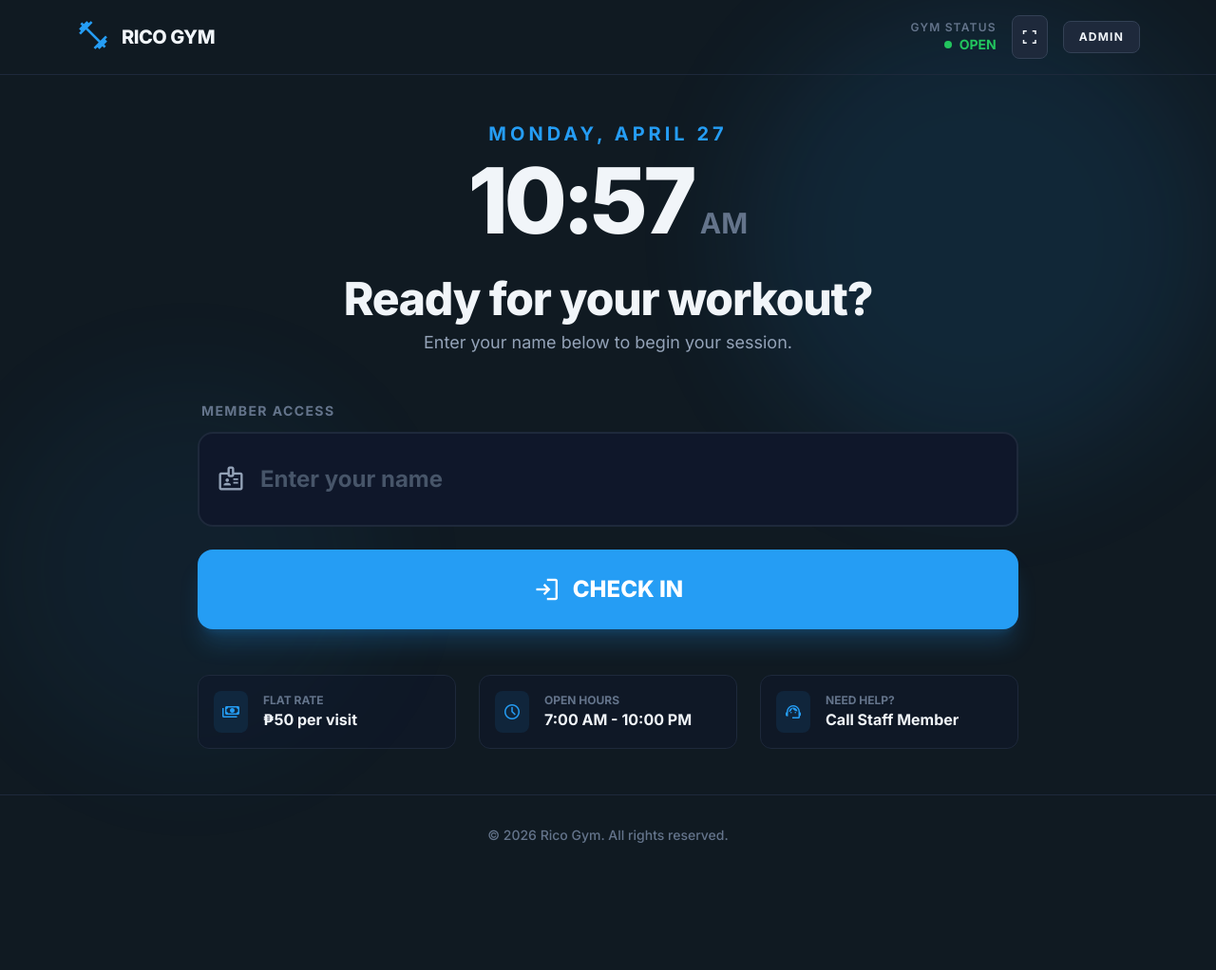
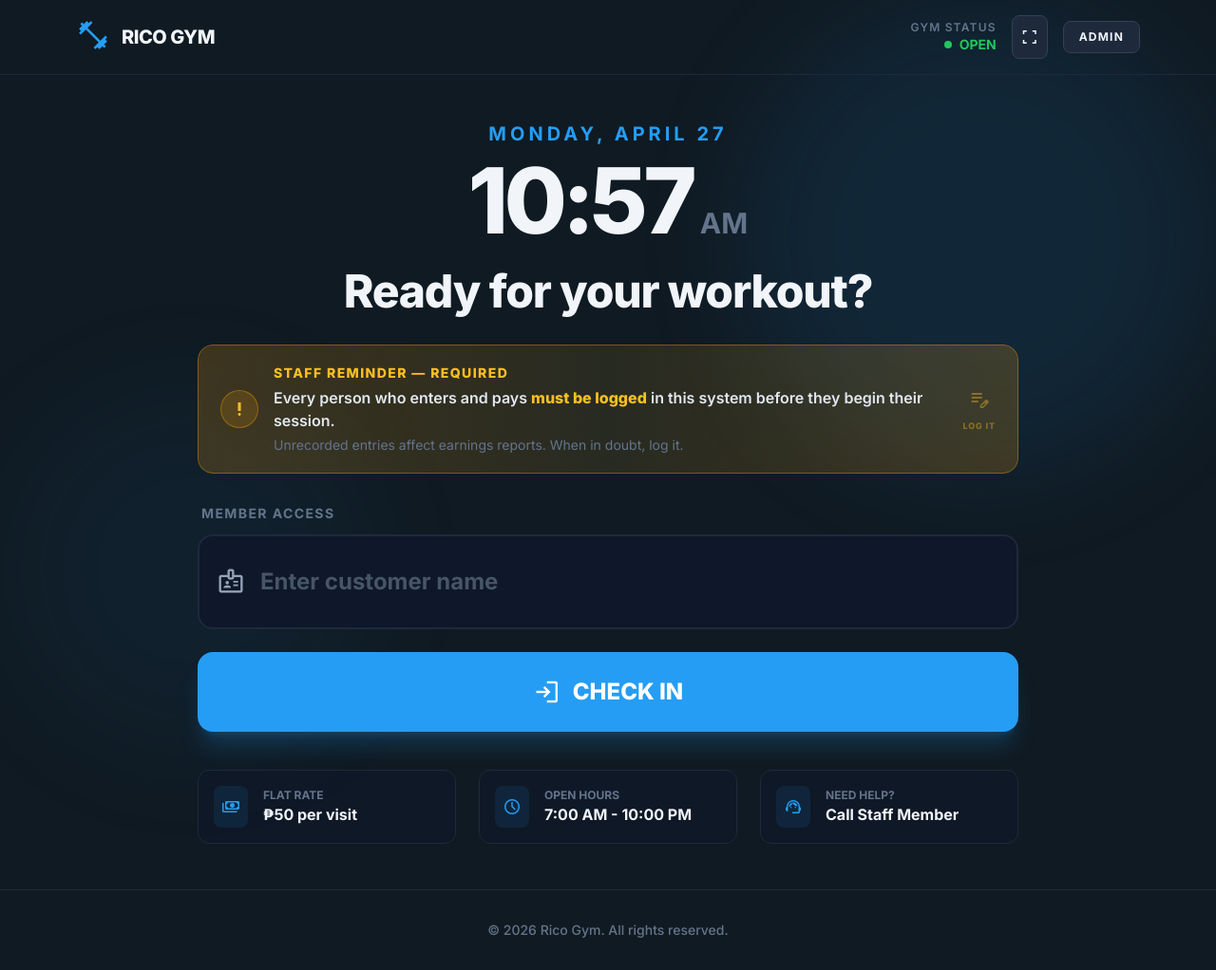
Before and after one commit to tyronepascual6/Rico-Gym, a Flask app: page / in a window 1280 px wide. Shown: the whole page at 95% size. Before the commit the page ends 888 px from the top, so only its background shows below. Run offline with Flask 3, Linux system fonts and the light colour scheme; a user stored in the database is signed in; some libraries are stand-ins or nearby versions.

Commit message:
Add mandatory check-in reminder banner for staff

```diff
--- a/templates/index.html
+++ b/templates/index.html
@@ -65,7 +65,7 @@
         <span class="text-xs font-semibold text-slate-500 uppercase tracking-widest">Gym Status</span>
         <span id="gym-status" class="text-sm font-bold flex items-center gap-1"></span>
       </div>
-      <!-- Header fullscreen toggle — desktop only -->
+      <!-- Fullscreen Button — desktop only -->
       <button onclick="toggleFullscreen()"
         id="fullscreen-btn"
         title="Toggle Fullscreen"
@@ -83,7 +83,9 @@
   <main class="flex-1 flex flex-col items-center justify-center px-4 py-6 sm:py-12 max-w-4xl mx-auto w-full">
 
     {% if show_pin_screen %}
-    <!-- PIN SCREEN -->
+    <!-- =============== -->
+    <!-- PIN SCREEN      -->
+    <!-- =============== -->
     <div class="text-center mb-6 sm:mb-12 w-full">
       <div class="w-14 h-14 sm:w-20 sm:h-20 rounded-full bg-primary/10 border border-primary/20 flex items-center justify-center mx-auto mb-4 sm:mb-6">
         <span class="material-symbols-outlined text-primary text-2xl sm:text-4xl">lock</span>
@@ -125,8 +127,12 @@
     </form>
 
     {% else %}
-    <!-- CHECK-IN SCREEN -->
-    <div class="text-center mb-6 sm:mb-12 w-full">
+    <!-- ================== -->
+    <!-- CHECK-IN SCREEN    -->
+    <!-- ================== -->
+
+    <!-- Live Clock Display -->
+    <div class="text-center mb-4 sm:mb-8 w-full">
       <div class="flex flex-col items-center gap-1 sm:gap-2">
         <p id="live-date" class="text-sm sm:text-xl font-bold text-primary uppercase tracking-[0.15em] sm:tracking-[0.2em]"></p>
         <div class="flex items-baseline gap-1 sm:gap-2">
@@ -134,12 +140,60 @@
           <span id="live-ampm" class="text-xl sm:text-3xl font-bold text-slate-500"></span>
         </div>
       </div>
-      <h1 class="text-2xl sm:text-3xl lg:text-5xl font-black mt-4 sm:mt-8 tracking-tight leading-tight">Ready for your workout?</h1>
-      <p class="text-slate-500 dark:text-slate-400 mt-1 sm:mt-2 text-base sm:text-lg hidden sm:block">Enter your name below to begin your session.</p>
+      <h1 class="text-2xl sm:text-3xl lg:text-5xl font-black mt-3 sm:mt-6 tracking-tight leading-tight">Ready for your workout?</h1>
     </div>
 
+    <!-- ======================================= -->
+    <!-- MANDATORY CHECK-IN NOTICE BANNER        -->
+    <!-- Shown to staff as a constant reminder   -->
+    <!-- ======================================= -->
+    <div class="w-full mb-5 sm:mb-8">
+      <div class="relative rounded-2xl overflow-hidden">
+
+        <!-- Glowing border effect -->
+        <div class="absolute inset-0 rounded-2xl bg-gradient-to-r from-amber-500/20 via-amber-400/10 to-amber-500/20 border border-amber-500/40"></div>
+
+        <!-- Inner content -->
+        <div class="relative flex items-start sm:items-center gap-3 sm:gap-4 px-4 sm:px-6 py-4 sm:py-5">
+
+          <!-- Icon with pulse ring -->
+          <div class="relative flex-shrink-0 mt-0.5 sm:mt-0">
+            <div class="absolute inset-0 rounded-full bg-amber-500/20 animate-ping"></div>
+            <div class="relative w-9 h-9 sm:w-10 sm:h-10 rounded-full bg-amber-500/15 border border-amber-500/40 flex items-center justify-center">
+              <span class="material-symbols-outlined text-amber-400 text-lg sm:text-xl">priority_high</span>
+            </div>
+          </div>
+
+          <!-- Text content -->
+          <div class="flex-1 min-w-0">
+            <p class="text-amber-400 font-black text-xs sm:text-sm uppercase tracking-widest mb-0.5 sm:mb-1">
+              Staff Reminder — Required
+            </p>
+            <p class="text-slate-200 font-semibold text-sm sm:text-base leading-snug">
+              Every person who enters and pays
+              <span class="text-amber-400 font-black"> must be logged</span>
+              in this system before they begin their session.
+            </p>
+            <p class="text-slate-500 text-xs sm:text-sm mt-1 leading-snug">
+              Unrecorded entries affect earnings reports. When in doubt, log it.
+            </p>
+          </div>
+
+          <!-- Right icon — visual accent -->
+          <div class="hidden sm:flex flex-shrink-0 items-center">
+            <div class="flex flex-col items-center gap-1 opacity-40">
+              <span class="material-symbols-outlined text-amber-400 text-2xl">edit_note</span>
+              <span class="text-[9px] font-black text-amber-400 uppercase tracking-widest">Log It</span>
+            </div>
+          </div>
+
+        </div>
+      </div>
+    </div>
+
+    <!-- Inline success banner after check-in -->
     {% if success_name %}
-    <div class="w-full mb-6 sm:mb-8">
+    <div class="w-full mb-5 sm:mb-8">
       <div class="bg-primary/10 border-2 border-primary/30 rounded-xl p-4 sm:p-6 flex items-center gap-3 sm:gap-6">
         <div class="size-10 sm:size-16 rounded-full bg-primary/20 flex items-center justify-center flex-shrink-0">
           <span class="material-symbols-outlined text-primary text-2xl sm:text-4xl">check_circle</span>
@@ -152,6 +206,7 @@
     </div>
     {% endif %}
 
+    <!-- Check-in Form -->
     <form action="/" method="POST" class="w-full space-y-4 sm:space-y-6">
       <div class="relative group">
         <label class="block text-xs sm:text-sm font-bold uppercase tracking-widest text-slate-500 mb-2 sm:mb-3 ml-1">
@@ -164,13 +219,14 @@
           <input
             name="name"
             class="w-full bg-slate-100 dark:bg-slate-900 border-2 border-slate-200 dark:border-slate-800 rounded-2xl py-5 sm:py-8 pl-12 sm:pl-16 pr-4 text-lg sm:text-2xl font-bold focus:ring-4 focus:ring-primary/20 focus:border-primary outline-none transition-all placeholder:text-slate-600"
-            placeholder="Enter your name"
+            placeholder="Enter customer name"
             type="text"
             autocomplete="off"
             required
           />
         </div>
       </div>
+
       <button type="submit"
         class="w-full bg-primary hover:bg-primary/90 text-white py-4 sm:py-6 rounded-2xl text-xl sm:text-2xl font-black shadow-xl shadow-primary/20 transform hover:scale-[1.01] transition-all flex items-center justify-center gap-2 sm:gap-3">
         <span class="material-symbols-outlined text-2xl sm:text-3xl">login</span>
@@ -178,7 +234,8 @@
       </button>
     </form>
 
-    <div class="mt-6 sm:mt-12 grid grid-cols-1 sm:grid-cols-3 gap-3 sm:gap-6 w-full">
+    <!-- Info Cards -->
+    <div class="mt-6 sm:mt-10 grid grid-cols-1 sm:grid-cols-3 gap-3 sm:gap-6 w-full">
       <div class="bg-slate-100 dark:bg-slate-900/50 p-3 sm:p-4 rounded-xl border border-slate-200 dark:border-slate-800 flex items-center gap-3 sm:gap-4">
         <span class="material-symbols-outlined text-primary bg-primary/10 p-2 rounded-lg text-xl">payments</span>
         <div>
@@ -206,10 +263,12 @@
 
   </main>
 
+  <!-- FOOTER -->
   <footer class="py-4 sm:py-8 px-4 sm:px-6 lg:px-20 border-t border-slate-200 dark:border-slate-800">
     <p class="text-xs sm:text-sm text-slate-500 font-medium text-center">© 2026 Rico Gym. All rights reserved.</p>
   </footer>
 
+  <!-- Background Decoration -->
   <div class="fixed top-0 right-0 -z-10 opacity-10 blur-3xl pointer-events-none">
     <div class="bg-primary size-[300px] sm:size-[500px] rounded-full"></div>
   </div>
@@ -217,93 +276,14 @@
     <div class="bg-primary size-[250px] sm:size-[400px] rounded-full"></div>
   </div>
 
-  <!-- ================================ -->
-  <!-- FLOATING FULLSCREEN BUTTON       -->
-  <!-- Shown when: in fullscreen OR     -->
-  <!-- pref=true but not in fullscreen  -->
-  <!-- ================================ -->
+  <!-- FLOATING FULLSCREEN BUTTON -->
   <button id="fs-float-btn"
-    style="display:none;position:fixed;bottom:20px;right:20px;z-index:9999;background:rgba(37,157,244,0.92);color:white;border:none;border-radius:999px;padding:10px 18px;gap:6px;align-items:center;cursor:pointer;box-shadow:0 4px 16px rgba(37,157,244,0.45);font-family:Inter,sans-serif;font-weight:900;letter-spacing:0.05em;text-transform:uppercase;font-size:11px;transition:transform 0.15s,opacity 0.15s;"
+    style="display:none;position:fixed;bottom:20px;right:20px;z-index:9999;background:rgba(37,157,244,0.92);color:white;border:none;border-radius:999px;padding:10px 18px;gap:6px;align-items:center;cursor:pointer;box-shadow:0 4px 16px rgba(37,157,244,0.45);font-family:Inter,sans-serif;font-weight:900;letter-spacing:0.05em;text-transform:uppercase;font-size:11px;transition:transform 0.15s;"
     onmouseover="this.style.transform='scale(1.05)'"
     onmouseout="this.style.transform='scale(1)'">
   </button>
 
   <script>
-    // ============================================
-    // FULLSCREEN MEMORY SYSTEM
-    // Works across all pages via localStorage
-    // ============================================
-    (function() {
-      var FS_KEY = 'rico_fullscreen';
-
-      function inFS() {
-        return !!document.fullscreenElement;
-      }
-
-      window.enterFullscreen = function() {
-        document.documentElement.requestFullscreen()
-          .then(function() {
-            localStorage.setItem(FS_KEY, '1');
-            _syncUI();
-          }).catch(function() {});
-      };
-
-      window.exitFullscreen = function() {
-        document.exitFullscreen()
-          .then(function() {
-            localStorage.setItem(FS_KEY, '0');
-            _syncUI();
-          }).catch(function() {});
-      };
-
-      // Called by the header button on this page
-      window.toggleFullscreen = function() {
-        inFS() ? window.exitFullscreen() : window.enterFullscreen();
-      };
-
-      function _syncUI() {
-        var active = inFS();
-        var pref   = localStorage.getItem(FS_KEY) === '1';
-        var btn    = document.getElementById('fs-float-btn');
-        var icon   = document.getElementById('fullscreen-icon');
-
-        // Update header toggle icon
-        if (icon) icon.textContent = active ? 'fullscreen_exit' : 'fullscreen';
-
-        // Update floating button
-        if (btn) {
-          if (active) {
-            // In fullscreen — show Exit button
-            btn.style.display = 'flex';
-            btn.innerHTML =
-              '<span class="material-symbols-outlined" style="font-size:18px;line-height:1">fullscreen_exit</span>' +
-              '<span>Exit Fullscreen</span>';
-            btn.onclick = window.exitFullscreen;
-          } else if (pref) {
-            // Not in fullscreen but was before — show Resume button
-            btn.style.display = 'flex';
-            btn.innerHTML =
-              '<span class="material-symbols-outlined" style="font-size:18px;line-height:1">fullscreen</span>' +
-              '<span>Fullscreen</span>';
-            btn.onclick = window.enterFullscreen;
-          } else {
-            // Never used fullscreen — hide button
-            btn.style.display = 'none';
-          }
-        }
-      }
-
-      // Sync when fullscreen state changes (e.g. user presses Escape)
-      document.addEventListener('fullscreenchange', function() {
-        _syncUI();
-      });
-
-      // Sync on page load
-      document.addEventListener('DOMContentLoaded', function() {
-        _syncUI();
-      });
-    })();
-
     // ============================================
     // LIVE CLOCK + GYM STATUS
     // ============================================
@@ -339,6 +319,57 @@
 
     updateClock();
     setInterval(updateClock, 1000);
+
+    // ============================================
+    // FULLSCREEN MEMORY SYSTEM
+    // ============================================
+    (function() {
+      var FS_KEY = 'rico_fullscreen';
+
+      function inFS() { return !!document.fullscreenElement; }
+
+      window.enterFullscreen = function() {
+        document.documentElement.requestFullscreen()
+          .then(function() { localStorage.setItem(FS_KEY, '1'); _syncUI(); })
+          .catch(function() {});
+      };
+
+      window.exitFullscreen = function() {
+        document.exitFullscreen()
+          .then(function() { localStorage.setItem(FS_KEY, '0'); _syncUI(); })
+          .catch(function() {});
+      };
+
+      window.toggleFullscreen = function() {
+        inFS() ? window.exitFullscreen() : window.enterFullscreen();
+      };
+
+      function _syncUI() {
+        var active = inFS();
+        var pref   = localStorage.getItem(FS_KEY) === '1';
+        var btn    = document.getElementById('fs-float-btn');
+        var icon   = document.getElementById('fullscreen-icon');
+
+        if (icon) icon.textContent = active ? 'fullscreen_exit' : 'fullscreen';
+
+        if (btn) {
+          if (active) {
+            btn.style.display = 'flex';
+            btn.innerHTML = '<span class="material-symbols-outlined" style="font-size:18px;line-height:1">fullscreen_exit</span><span>Exit Fullscreen</span>';
+            btn.onclick = window.exitFullscreen;
+          } else if (pref) {
+            btn.style.display = 'flex';
+            btn.innerHTML = '<span class="material-symbols-outlined" style="font-size:18px;line-height:1">fullscreen</span><span>Fullscreen</span>';
+            btn.onclick = window.enterFullscreen;
+          } else {
+            btn.style.display = 'none';
+          }
+        }
+      }
+
+      document.addEventListener('fullscreenchange', _syncUI);
+      document.addEventListener('DOMContentLoaded', _syncUI);
+    })();
   </script>
 
 </body>
```
